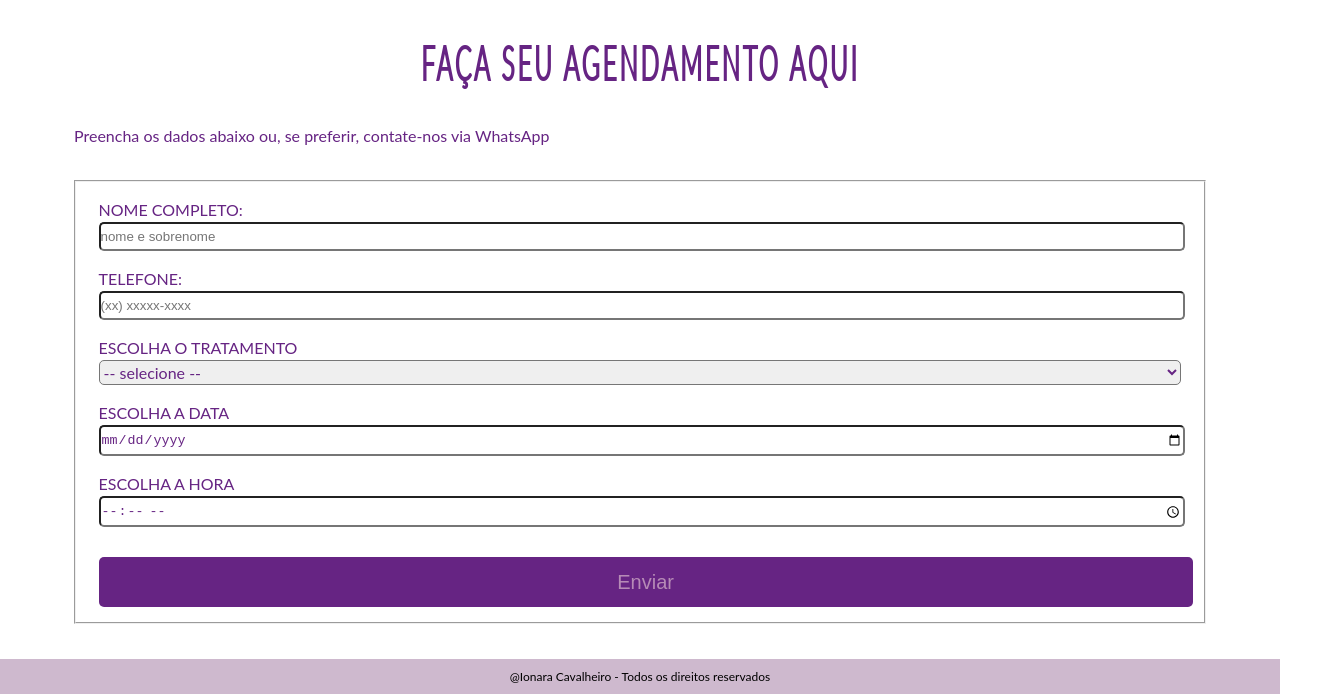
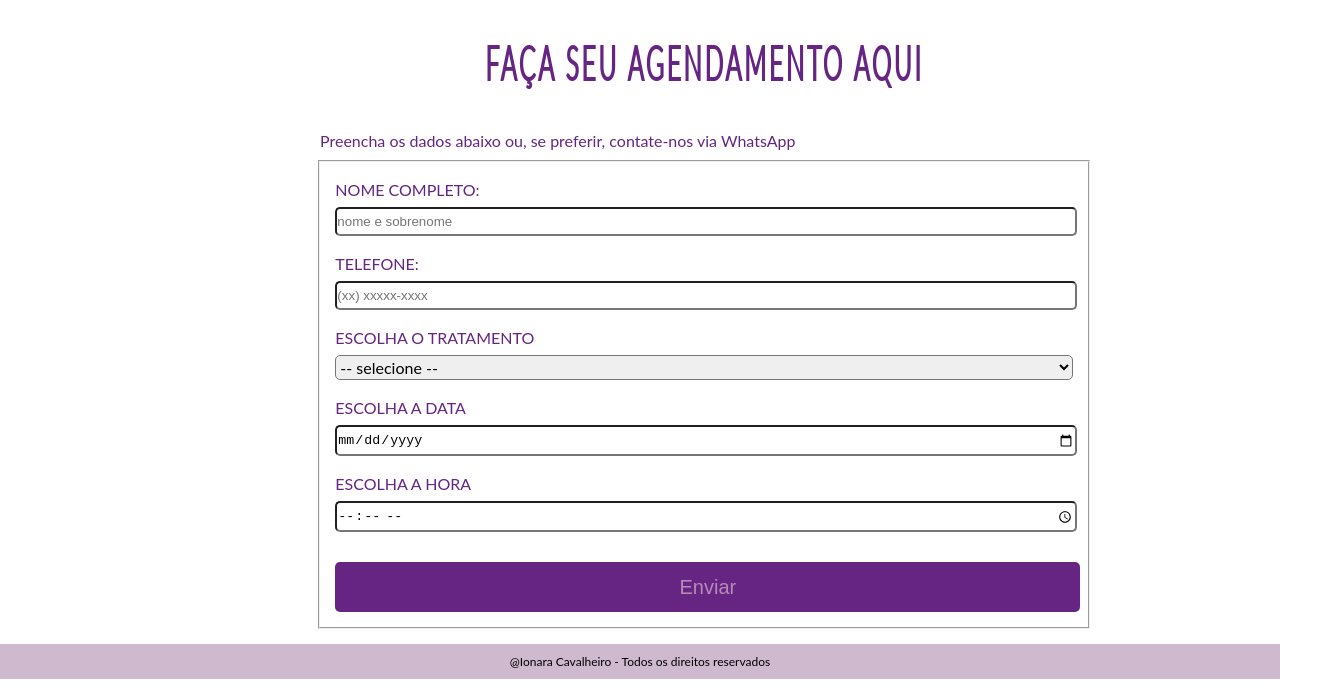
Before and after one commit to Luisa-Cavalheiro/Ionara-Cavalheiro, a plain HTML site: page conteudo/agenda.html in a window 1280 px wide. Shown: the part 131-825 px from the top of the page, 1344 px wide, since content can reach past the window. Drawn offline with Linux system fonts and the light colour scheme.

Commit message:
ajuste size agenda form

```diff
--- a/conteudo/agenda.html
+++ b/conteudo/agenda.html
@@ -85,10 +85,10 @@
     <form action="" method="post" enctype="multipart/form-data">
         <div class="agenda">
             <h2 class="subtitle_tratamentos">FAÇA SEU AGENDAMENTO AQUI</h2>
-            <div class="description">
+            <div class="description_form">
                 <p>Preencha os dados abaixo ou, se preferir, contate-nos via WhatsApp</p>
             </div>
-            <fieldset class="description">
+            <fieldset class="description_form">
                 <div class="form_fields">
                     <div>
                         <label>NOME COMPLETO:</label>
--- a/conteudo/style/style.css
+++ b/conteudo/style/style.css
@@ -300,8 +300,19 @@ a {
 /*AGENDA*/
 
 .agenda {
-    width: 90%;
+    display: flex;
+    flex-direction: column;
+    align-items: center;
+    width: 100%;
     margin: 0 5%;
+
+}
+
+.description_form{
+    text-align: justify;
+    color: rgba(102, 36, 131);
+    margin: 5px 10px 5px 10px;
+    width: 60%;
 }
 
 .form_fields {
@@ -312,8 +323,8 @@ a {
 .form_fields_input {
     line-height: 25px;
     border-radius: 5px;
-    color: rgba(102, 36, 131);
     width: 100%;
+    margin-top: 5px;
 }
 
 select {
```
